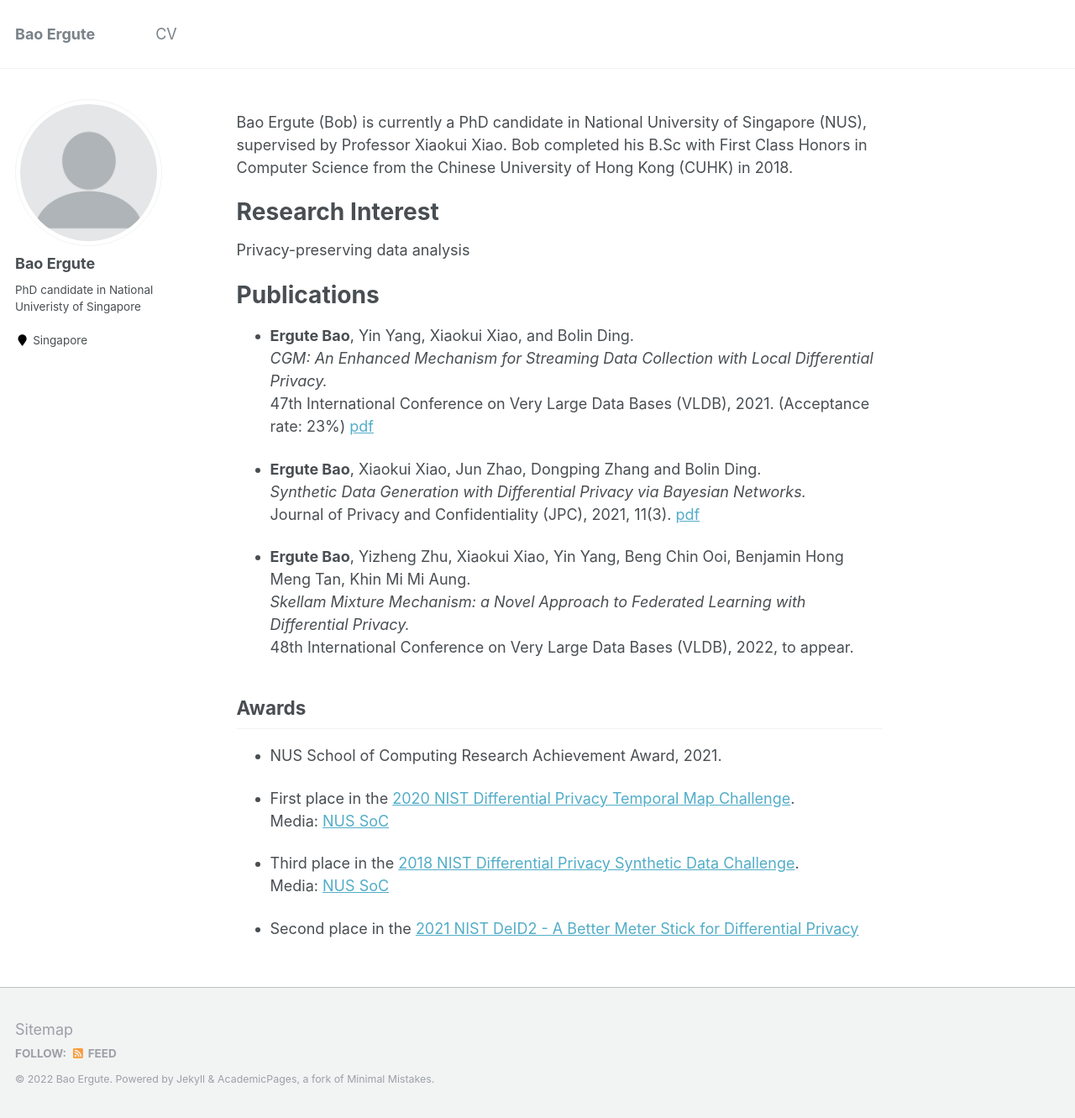
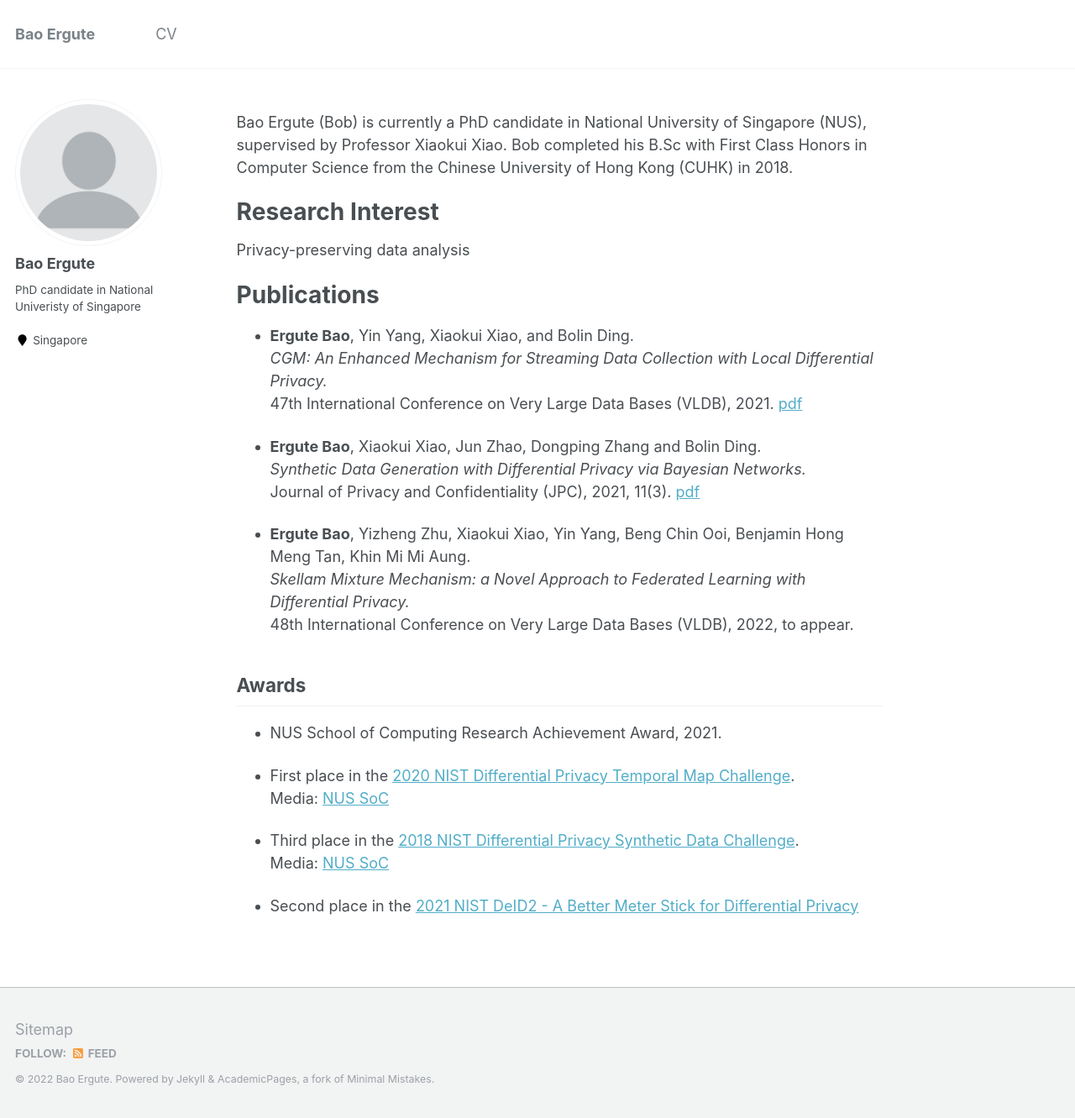
Before and after one commit to paulgute/paulgute.github.io, a Jekyll site: the page built from _pages/about.md, in a window 1280 px wide and 1331 px high. Shown: the whole window at 84% size. Built offline with Jekyll 4.4.1, drawn with Linux system fonts in a browser that asks for light colours.

Commit message:
Update about.md

```diff
--- a/_pages/about.md
+++ b/_pages/about.md
@@ -18,9 +18,10 @@ Publications
 ======
 - **Ergute Bao**, Yin Yang, Xiaokui Xiao, and Bolin Ding.\
 *CGM: An Enhanced Mechanism for Streaming Data Collection with Local Differential Privacy.*\
-47th International Conference on Very Large Data Bases (VLDB), 2021. (Acceptance rate: 23%)
+47th International Conference on Very Large Data Bases (VLDB), 2021.
 [pdf](http://vldb.org/pvldb/vol14/p2258-bao.pdf)
 <!-- <a href="http://vldb.org/pvldb/vol14/p2258-bao.pdf">link</a> -->
+<!-- (Acceptance rate: 23%) -->
 
 
 - **Ergute Bao**, Xiaokui Xiao, Jun Zhao, Dongping Zhang and Bolin Ding.\
```
